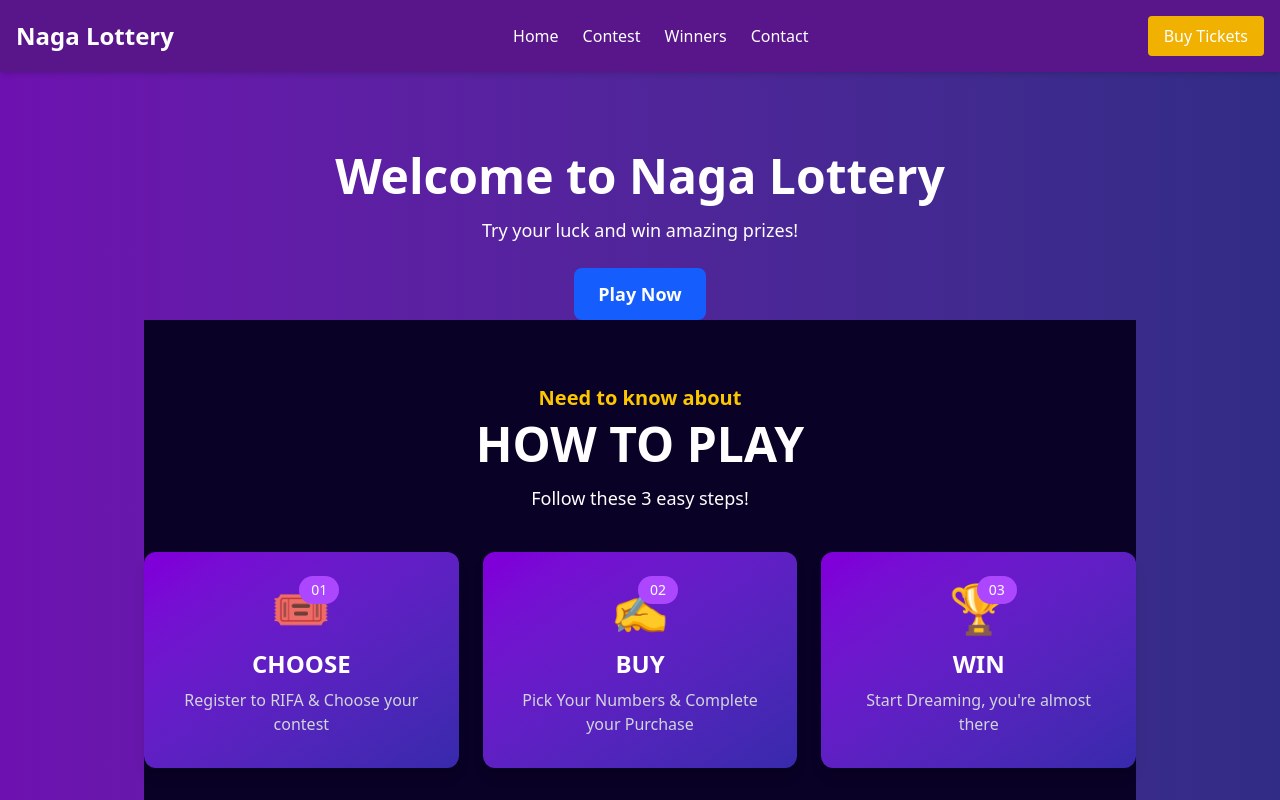
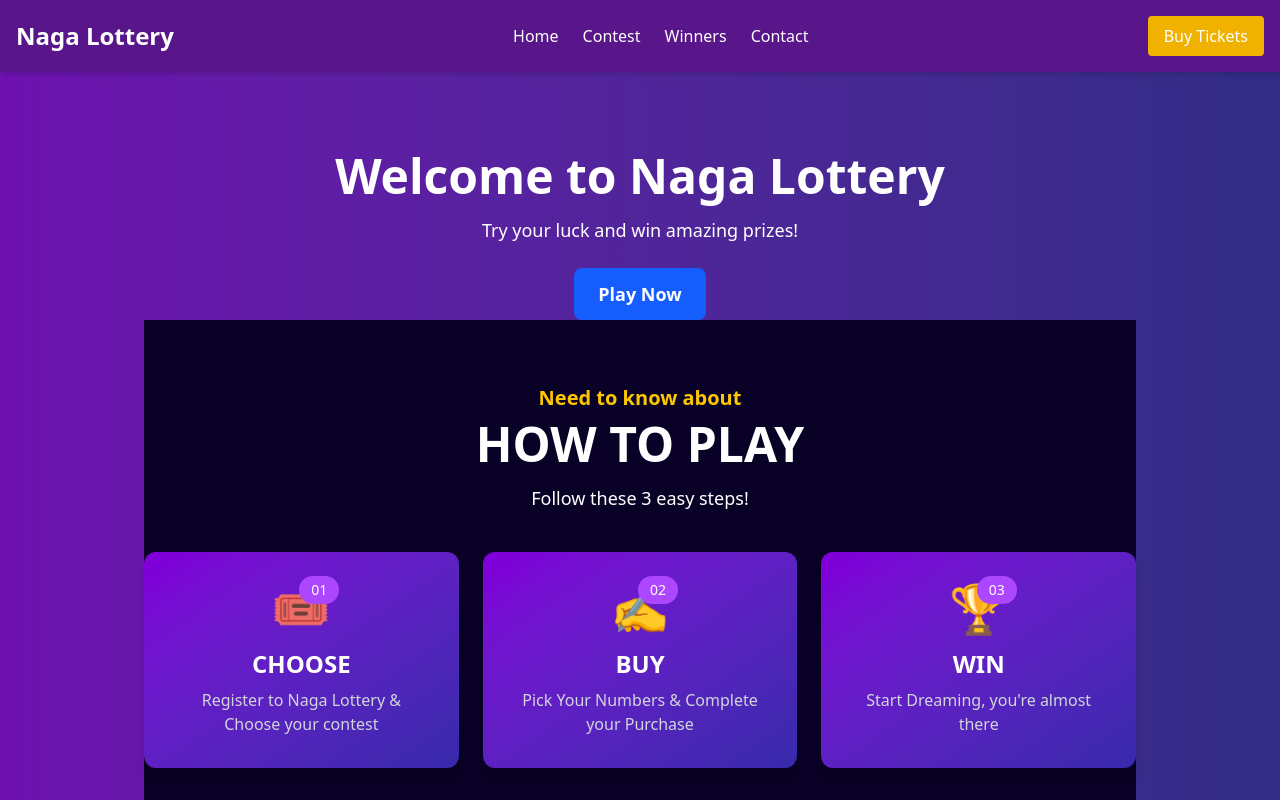
Before and after one commit to ajunglalemtur/lotteryApp, a React (Vite) app: page / in a window 1280 px wide. Shown: the top 800 px of the page. Built offline with nearby package versions, Linux system fonts and the light colour scheme.

Commit message:
Modified Homepage,Howtoplay and included some files

```diff
--- a/src/Pages/HomePage.tsx
+++ b/src/Pages/HomePage.tsx
@@ -6,6 +6,7 @@ const HowToPlay = lazy(() => import("../Pages/HowToPlay"));
 const CurrentContest = lazy(() => import("../Pages/CurrentContest"));
 const LatestWinners = lazy(() => import("../Pages/LatestWinners"));
 const NumbersSpeak = lazy(() => import("../Pages/NumbersSpeak"));
+import CustomerSupport from "../Pages/CustomerSupport";
 
 const HomePage: React.FC = () => {
   return (
@@ -32,8 +33,12 @@ const HomePage: React.FC = () => {
       <Suspense fallback={<p>Loading Numbers Speak...</p>}>
         <NumbersSpeak />
       </Suspense>
+      <Suspense fallback={<p>Loading Customer Support...</p>}>
+      <CustomerSupport />
+     </Suspense>
 
-      {/* ❌ Removed CustomerSupport from HomePage */}
+
+
 
       <Footer />
     </main>
--- a/src/Pages/HowToPlay.tsx
+++ b/src/Pages/HowToPlay.tsx
@@ -5,7 +5,7 @@ const HowToPlay: React.FC = () => {
     {
       id: "01",
       title: "CHOOSE",
-      description: "Register to RIFA & Choose your contest",
+      description: "Register to Naga Lottery & Choose your contest",
       icon: "🎟️",
     },
     {
```
Also changed, not shown: images/winner1.png (added), images/winner2.png (added).
